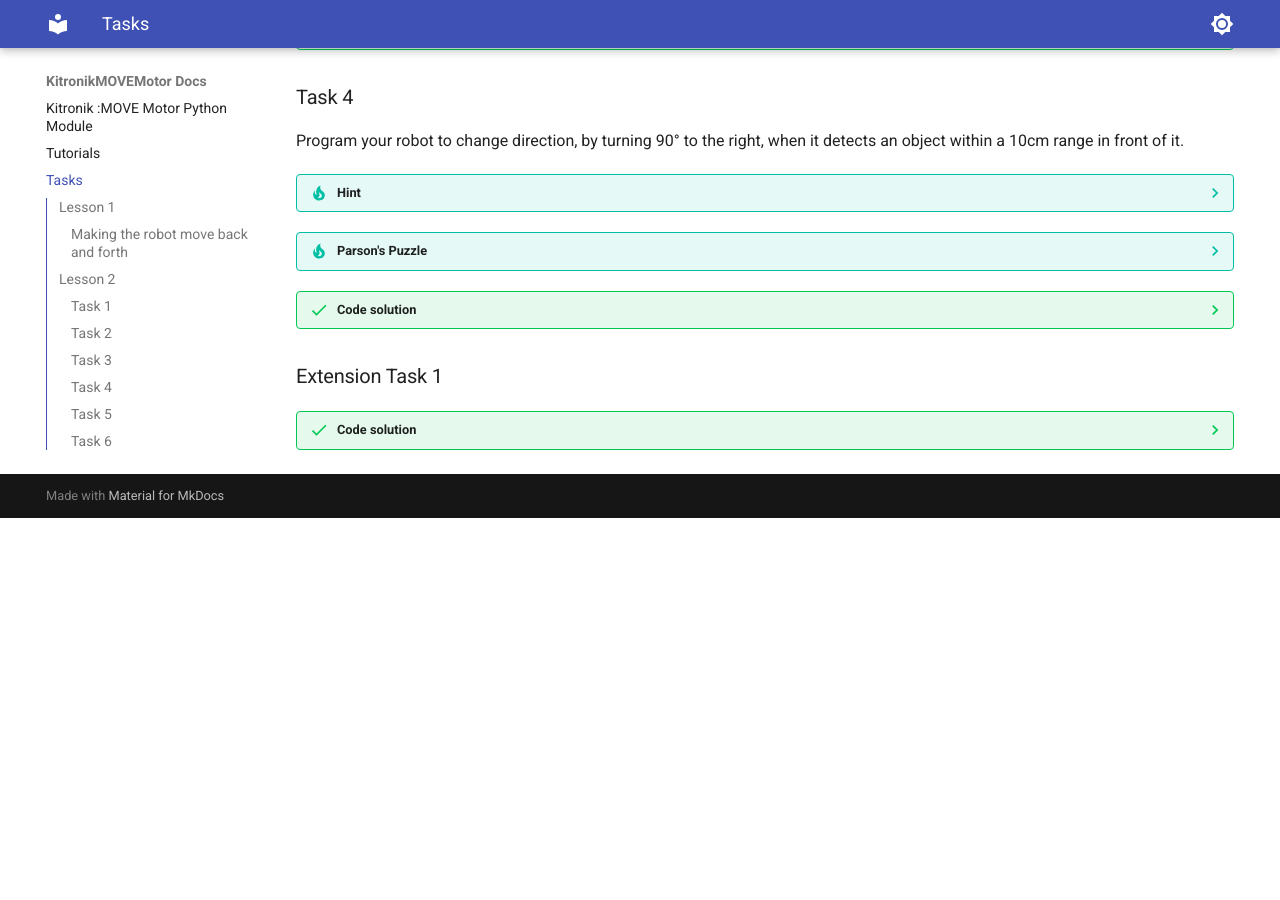
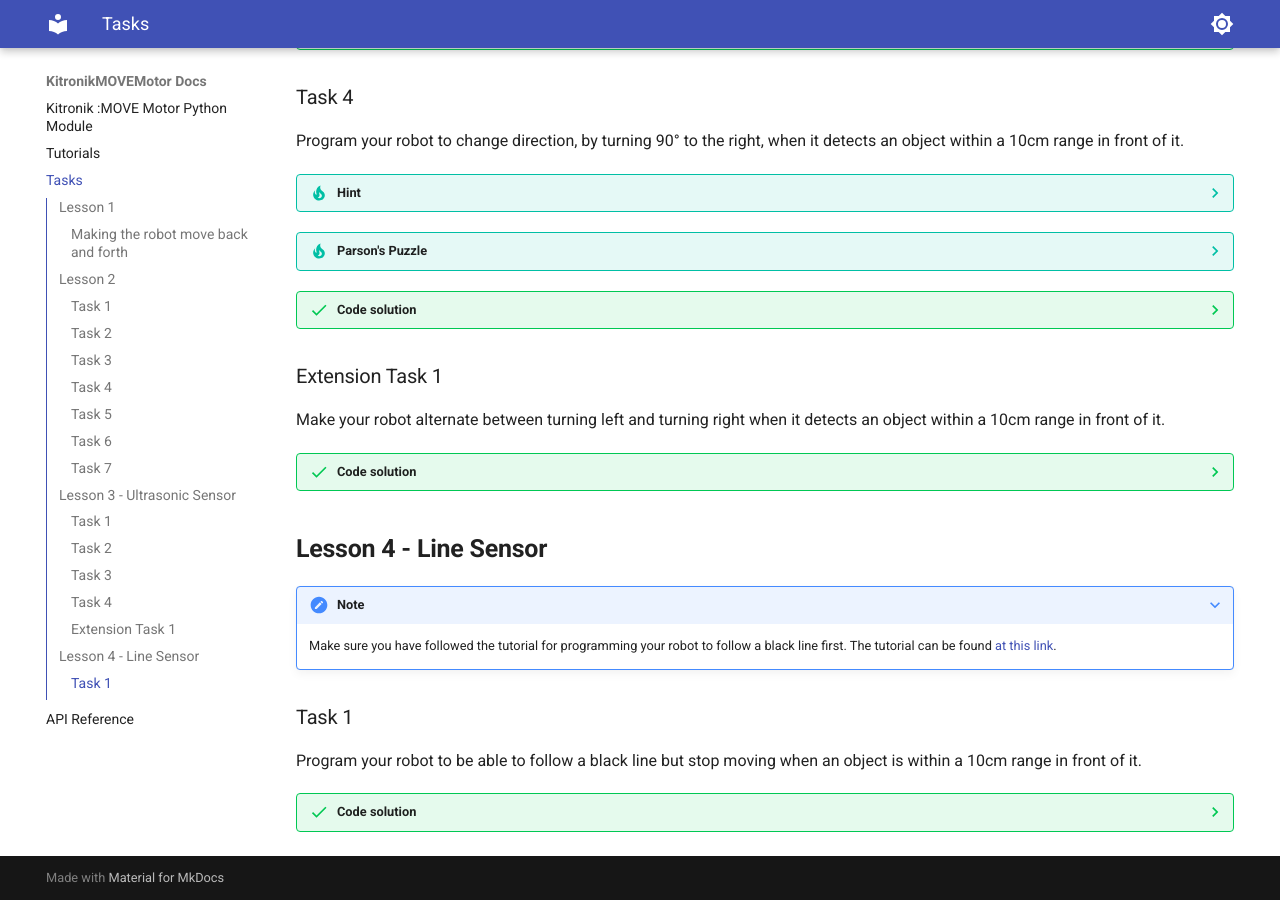
Before and after one commit to bo-wen-zhang/Kitronik-MOVE-Motor, an MkDocs documentation site: the page built from docs/tasks.md, in a window 1280 px wide and 900 px high, scrolled down 2922 px. Built offline with MkDocs 1.6.1 and Material for MkDocs 9.7.7, drawn with Linux system fonts in a browser that asks for light colours; plug-ins that fetch from the network failed and are left out; before the commit the page ends 3440 px from its top, so only the background shows below that; some of the changed text lies outside the part shown.

Commit message:
Added solution for lesson 4 task 1.

````diff
--- a/docs/tasks.md
+++ b/docs/tasks.md
@@ -241,7 +241,7 @@
 
 ---
 
-## **Lesson 3**
+## **Lesson 3 - Ultrasonic Sensor**
 
 ### Task 1
 
@@ -359,6 +359,8 @@
 
 ### Extension Task 1
 
+Make your robot alternate between turning left and turning right when it detects an object within a 10cm range in front of it.
+
 ??? success "Code solution"
 
     ```{.python .no-copy .code-font .no-select linenums="1" title="main.py"}
@@ -386,3 +388,40 @@
 
     1. `left` is a boolean value that represents whether the robot is due to turn left.
     2. After turning the boolean value for `left` is flipped so that if it turned right, it will turn left next time.
+
+## **Lesson 4 - Line Sensor**
+
+???+ note
+
+    Make sure you have followed the tutorial for programming your robot to follow a black line first. The tutorial can be found [at this link](https://bo-wen-zhang.github.io/Kitronik-MOVE-Motor/tutorials/#using-the-line-following-sensor).
+
+### Task 1
+
+Program your robot to be able to follow a black line but stop moving when an object is within a 10cm range in front of it.
+
+??? success "Code solution"
+
+    ```{.python .no-copy .code-font .no-select linenums="1" title="main.py"}
+    from microbit import *
+    from KitronikMOVEMotor import MOVEMotor
+
+    buggy = MOVEMotor()
+
+    while True:
+        leftSensor = buggy.readLineSensor("l")
+        rightSensor = buggy.readLineSensor("r")
+        difference = abs(leftSensor - rightSensor)
+        distance = buggy.measureDistance()
+        if distance <= 10:
+            buggy.stopMotors()
+        elif difference > 20:
+            if leftSensor > rightSensor:
+                buggy.motorOn("l", "f", 30)
+                buggy.motorOff("r")
+            else:
+                buggy.motorOn("r", "f", 30)
+                buggy.motorOff("l")
+        else:
+            buggy.motorOn("l", "f", 30)
+            buggy.motorOn("r", "f", 30)
+    ```
````
